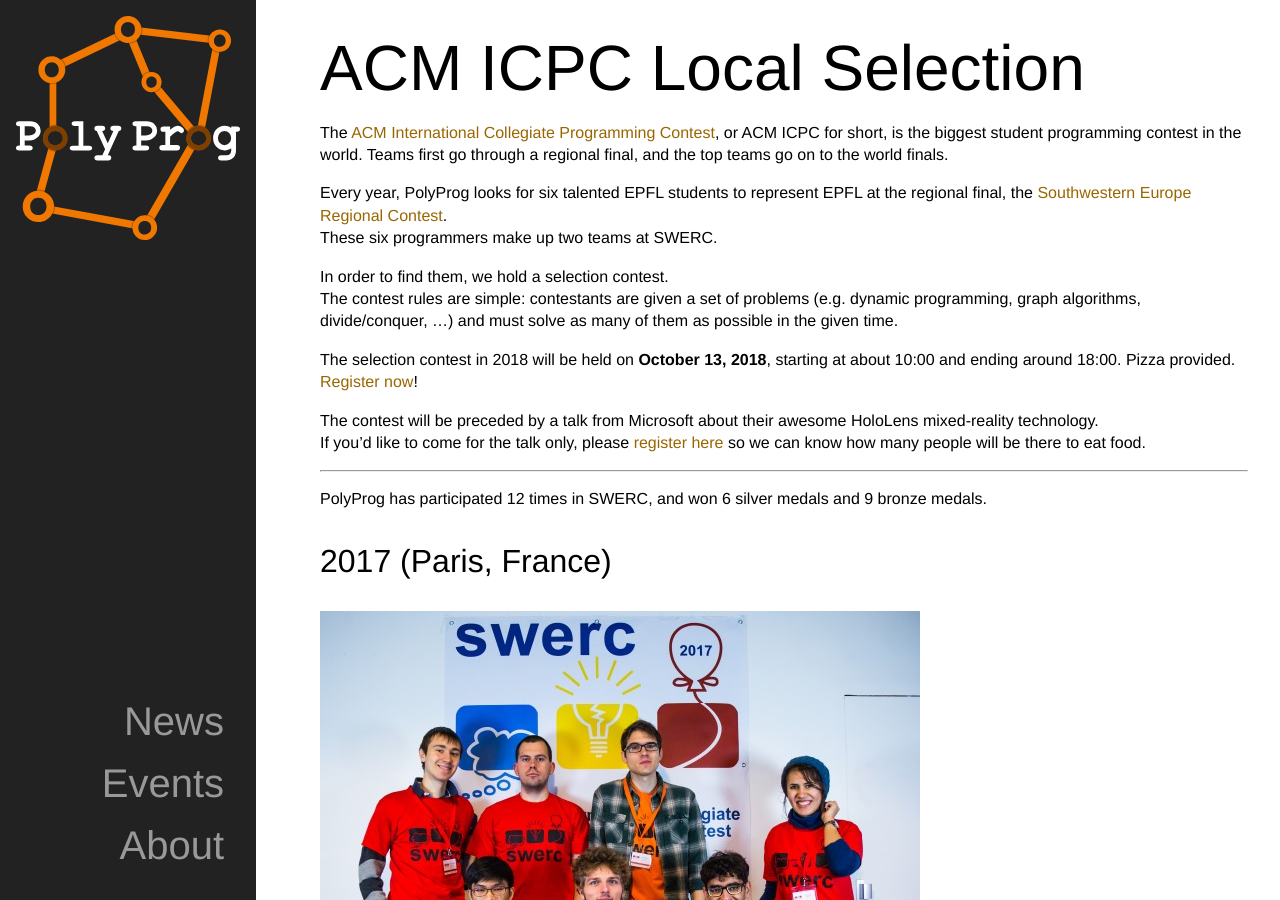
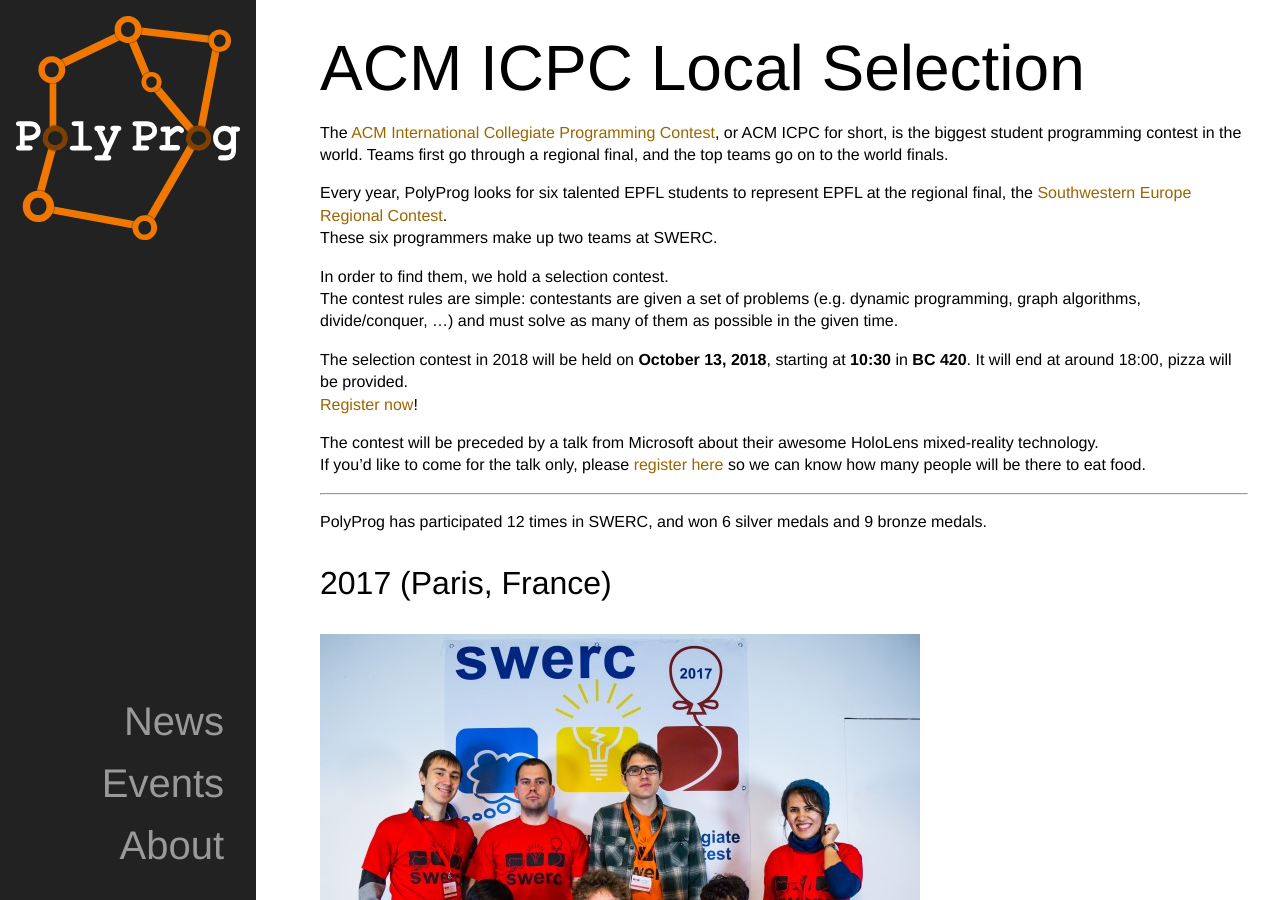
Before and after one commit to PolyProg/PolyProg.github.io, a Jekyll site: the page built from _events/swerc.md, in a window 1280 px wide and 900 px high. Built offline with Jekyll 4.4.1, drawn with Linux system fonts in a browser that asks for light colours.

Commit message:
Clarify SWERC

```diff
--- a/_events/swerc.md
+++ b/_events/swerc.md
@@ -22,7 +22,7 @@
 The contest rules are simple: contestants are given a set of problems (e.g. dynamic programming, graph algorithms, divide/conquer, ...)
 and must solve as many of them as possible in the given time.
 
-The selection contest in 2018 will be held on **October 13, 2018**, starting at about 10:00 and ending around 18:00. Pizza provided.
+The selection contest in 2018 will be held on **October 13, 2018**, starting at **10:30** in **BC 420**. It will end at around 18:00, pizza will be provided.
 [Register now](https://go.epfl.ch/ssc2018)!
 
 The contest will be preceded by a talk from Microsoft about their awesome HoloLens mixed-reality technology.
```
